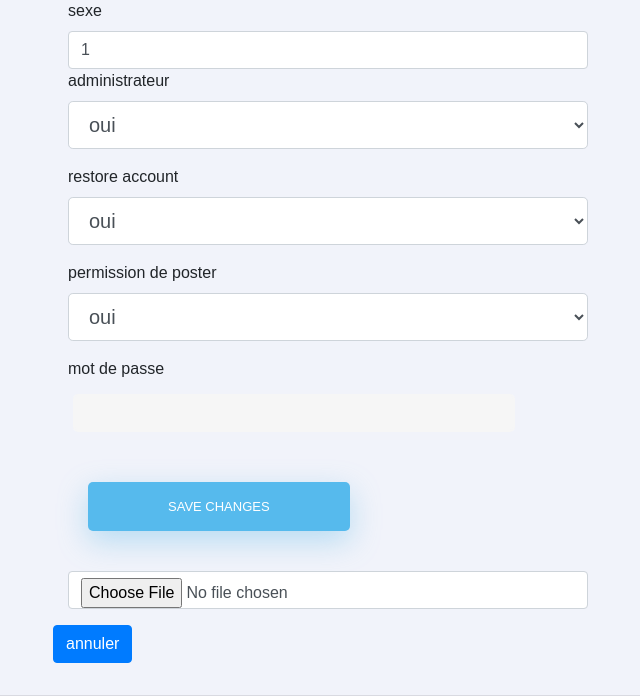
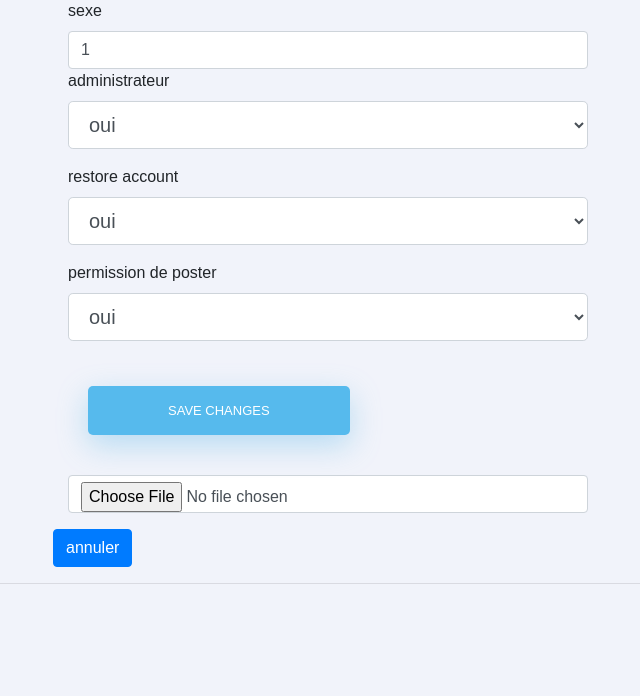
Before and after one commit to mehdios36000/blog-php-mysql, a PHP site: page /admin/edit.php?id=1 in a window 1280 px wide. Shown: the part 650-1346 px from the top of the page, without its empty margins (317-957 px from the left). After the commit the page ends 1234 px from the top, so only its background shows below. Run offline with PHP 8.4, Linux system fonts and the light colour scheme; the visitor is signed in with stand-in values (Sample User, id 1); grey boxes labelled with a size stand in for pictures from a placeholder-image service; some libraries are stand-ins or nearby versions.

Commit message:
Update edit.php

```diff
--- a/admin/edit.php
+++ b/admin/edit.php
@@ -114,11 +114,6 @@ include "../includes/config.php";
                   </select>
                 </div>
               </div>
-              <div class="form-group">
-                <label class="col-md-3 control-label">mot de passe</label>
-                <div class="col-md-8">
-                  <input class="form-control" name="password" type="password" required>
-                </div>
               </div>
               <div class="form-group">
                 <label class="col-md-3 control-label"></label>
```
